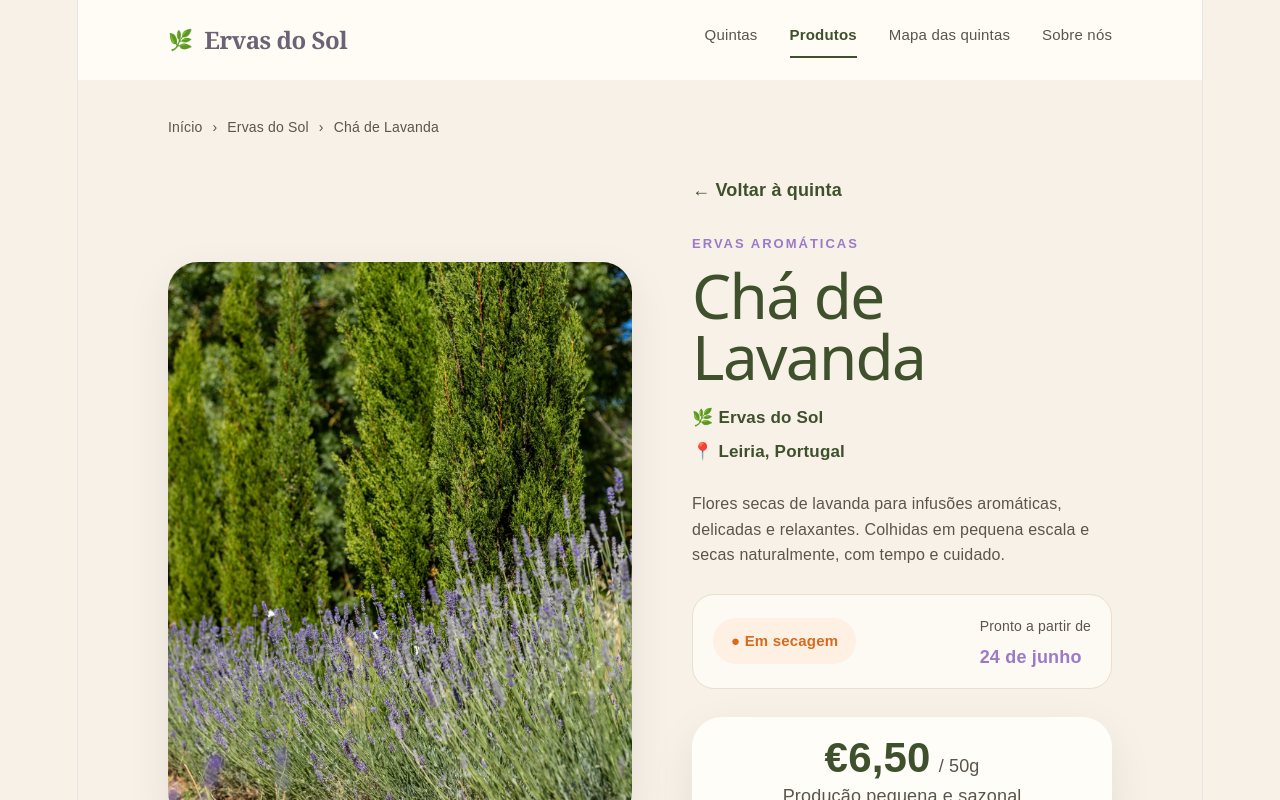
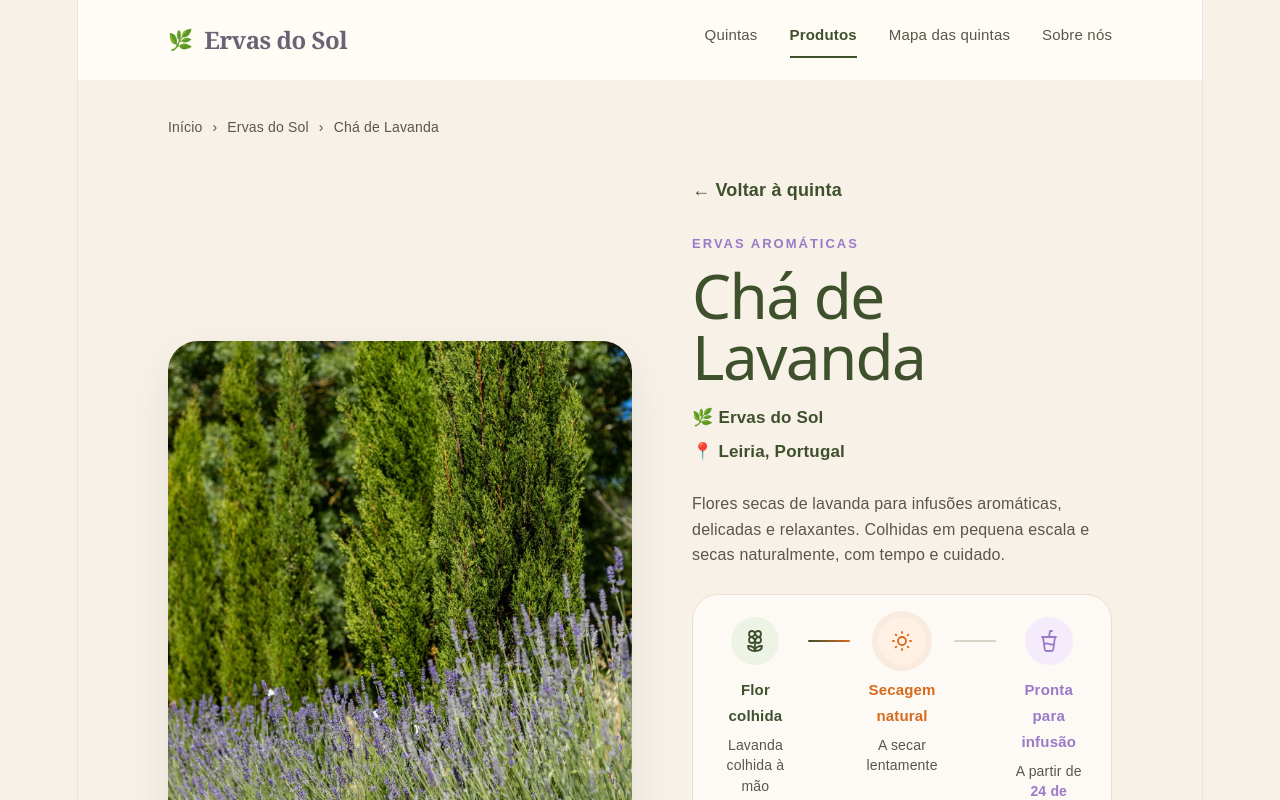
Before and after one commit to oksanahlushko/ervas-do-sol, a React (Vite) app: page /quintas/ervas-do-sol/produtos/cha-de-lavanda in a window 1280 px wide. Shown: the top 800 px of the page. Built offline with nearby package versions, Linux system fonts and the light colour scheme.

Commit message:
Add product status timeline

```diff
--- a/package.json
+++ b/package.json
@@ -10,6 +10,7 @@
     "preview": "vite preview"
   },
   "dependencies": {
+    "lucide-react": "^1.18.0",
     "react": "^19.2.6",
     "react-dom": "^19.2.6",
     "react-router-dom": "^7.17.0"
--- a/src/App.css
+++ b/src/App.css
@@ -2898,3 +2898,96 @@ button {
   font-size: 15px;
   font-weight: 800;
 }
+/* PRODUCT STATUS TIMELINE WITH ICONS */
+
+.product-status-timeline {
+  max-width: 560px;
+  margin: 0 0 30px;
+  padding: 22px 24px;
+  background: rgba(255, 253, 248, 0.82);
+  border: 1px solid #eadfce;
+  border-radius: 26px;
+  display: flex;
+  align-items: flex-start;
+  gap: 14px;
+}
+
+.timeline-step {
+  flex: 1;
+  display: flex;
+  flex-direction: column;
+  align-items: center;
+  text-align: center;
+}
+
+.timeline-icon {
+  width: 48px;
+  height: 48px;
+  margin-bottom: 12px;
+  border-radius: 50%;
+  display: flex;
+  align-items: center;
+  justify-content: center;
+  background: #eee8dd;
+  color: var(--muted);
+}
+
+.timeline-label {
+  display: block;
+  margin-bottom: 6px;
+  font-family: Arial, sans-serif;
+  font-size: 15px;
+  font-weight: 800;
+}
+
+.timeline-content p {
+  margin: 0;
+  font-family: Arial, sans-serif;
+  font-size: 14px;
+  line-height: 1.45;
+  color: var(--muted);
+}
+
+.timeline-content strong {
+  color: var(--lavender);
+}
+
+.timeline-line {
+  flex: 0 0 42px;
+  height: 2px;
+  margin-top: 23px;
+  background: #d8d2c8;
+  border-radius: 999px;
+}
+
+.timeline-line.active {
+  background: linear-gradient(90deg, var(--green), #d66a1d);
+}
+
+.timeline-step.done .timeline-icon {
+  background: #edf4e6;
+  color: var(--green);
+}
+
+.timeline-step.done .timeline-label {
+  color: var(--green);
+}
+
+.timeline-step.active .timeline-icon {
+  background: #fff0e4;
+  color: #d66a1d;
+  box-shadow: 0 0 0 6px rgba(214, 106, 29, 0.1);
+}
+
+.timeline-step.active .timeline-label {
+  color: #d66a1d;
+}
+
+.timeline-step.upcoming .timeline-icon {
+  background: #f4ecfb;
+  color: var(--lavender);
+}
+
+.timeline-step.upcoming .timeline-label {
+  color: var(--lavender);
+}
--- a/src/pages/ProductPage.jsx
+++ b/src/pages/ProductPage.jsx
@@ -1,5 +1,6 @@
 import "../App.css";
 import { Link } from "react-router-dom";
+import { Flower2, SunMedium, CupSoda } from "lucide-react";
 
 const relatedProducts = [
   {
@@ -87,14 +88,44 @@ export default function ProductPage() {
   Colhidas em pequena escala e secas naturalmente, com tempo e cuidado.
             </p>
 
-            <div className="product-availability-card">
-  <div>
-    <span className="product-status drying-status">● Em secagem</span>
+            <div className="product-status-timeline">
+  <div className="timeline-step done">
+    <div className="timeline-icon">
+      <Flower2 size={24} strokeWidth={1.8} />
+    </div>
+
+    <div className="timeline-content">
+      <span className="timeline-label">Flor colhida</span>
+      <p>Lavanda colhida à mão</p>
+    </div>
   </div>
 
-  <div>
-    <p>Pronto a partir de</p>
-    <strong>24 de junho</strong>
+  <div className="timeline-line active"></div>
+
+  <div className="timeline-step active">
+    <div className="timeline-icon">
+      <SunMedium size={24} strokeWidth={1.8} />
+    </div>
+
+    <div className="timeline-content">
+      <span className="timeline-label">Secagem natural</span>
+      <p>A secar lentamente</p>
+    </div>
+  </div>
+
+  <div className="timeline-line"></div>
+
+  <div className="timeline-step upcoming">
+    <div className="timeline-icon">
+      <CupSoda size={24} strokeWidth={1.8} />
+    </div>
+
+    <div className="timeline-content">
+      <span className="timeline-label">Pronta para infusão</span>
+      <p>
+        A partir de <strong>24 de junho</strong>
+      </p>
+    </div>
   </div>
 </div>
 
```
Also changed, not shown: 1 other file (tests, documents, lock files or other folders).
